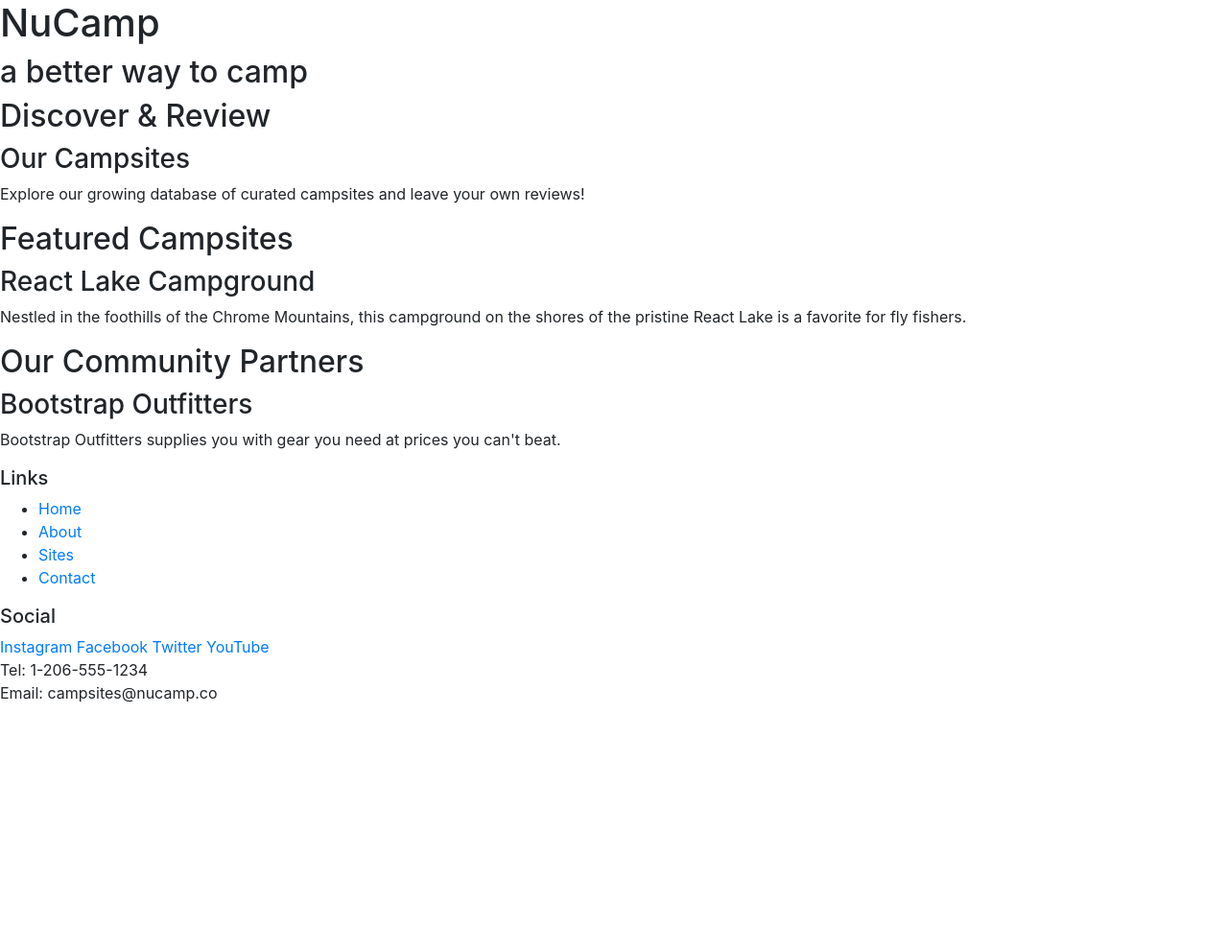
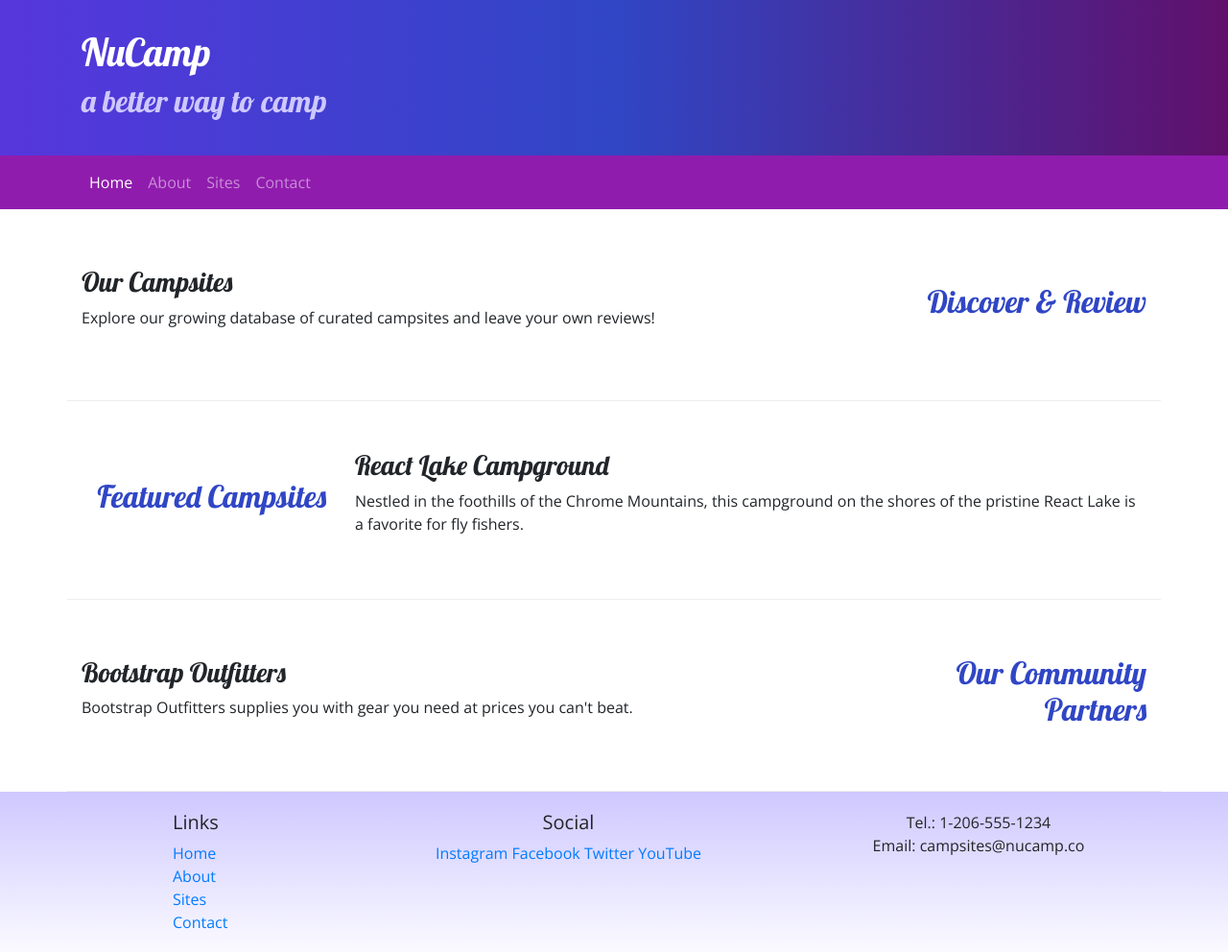
Before and after one commit to sanDiegoDave/nucampSite, a website: page index.html in a window 1280 px wide. Shown: the whole page at 96% size. Before the commit the page ends 800 px from the top, so only its background shows below. Drawn offline with nearby package versions, Linux system fonts and the light colour scheme.

Commit message:
bootstrap nav

```diff
--- /dev/null
+++ b/css/styles.css
@@ -0,0 +1,37 @@
+body {
+    font-family: "Open Sans", sans-serif;
+}
+
+h1, h2, h3 {
+    font-family: "Lobster", cursive;
+}
+
+h2 {
+    color: #3046C5;
+}
+
+header h2 {
+    color: #CEC8FF;
+}
+
+footer {
+    background-image: linear-gradient(#CEC8FF, white);
+    padding: 20px 0px;
+}
+
+.jumbotron {
+    margin: 0;
+    padding: 30px;
+    background-image: linear-gradient(to right, #5637DD, #3046C5, #60106B);
+    color: white;
+}
+
+.row-content {
+    padding: 50px 0;
+    border-bottom: 1px ridge;
+    min-height: 200px;
+}
+
+.navbar {
+    background-color: #901CAD;
+}
--- a/index.html
+++ b/index.html
@@ -9,56 +9,99 @@
     <!-- Bootstrap CSS -->
         <link rel="stylesheet" href="node_modules/bootstrap/dist/css/bootstrap.min.css" />
 
+    <!-- Additional CSS must be placed after Bootstrap CSS -->
+        <link rel="stylesheet" href="https://fonts.googleapis.com/css?family=Lobster|Open+Sans" />
+        <link rel="stylesheet" href="css/styles.css" />
         <title>NuCamp: A Better Way To Camp</title>
 </head>
 
 <body>
 
-    <header>
-        <div>
+    <header class="jumbotron jumbotron-fluid">
+            <div class="container">
+                <div class="row">
+                    <div class="col">
                         <h1>NuCamp</h1>
                         <h2>a better way to camp</h2>
                     </div>
+                </div>
+            </div>
     </header>
 
-    <div>
-        <h2>Discover & Review</h2>
+    <nav class="navbar navbar-expand-sm navbar-dark sticky-top">
+        <div class="container">
+            <button class="navbar-toggler ml-auto" type="button" data-toggle="collapse" data-target="#nucampNavBar">
+                <span class="navbar-toggler-icon"></span>
+            </button>
+            <div class="collapse navbar-collapse" id="nucampNavBar>">
+                <ul class="navbar-nav">
+                    <li class="nav-item active"><a class="nav-link" href="#">Home</a></li>
+                    <li class="nav-item"><a class="nav-link" href="aboutus.html">About</a></li>
+                    <li class="nav-item"><a class="nav-link" href="#">Sites</a></li>
+                    <li class="nav-item"><a class="nav-link" href="#">Contact</a></li>
+                </ul>
+            </div>
+        </div>
+    </nav>
+
+    <div class="container">
+        <div class="row row-content align-items-center">
+                <div class="col-sm-4 order-sm-last col-md-3">
+                    <h2 class="text-sm-right">Discover & Review</h2>
+                </div>
+                <div class="col">
                     <h3>Our Campsites</h3>
-        <p>Explore our growing database of curated campsites and leave your own reviews!</p>
+                    <p class="d-none d-sm-block">Explore our growing database of curated campsites and leave your own reviews!</p>
                 </div>
-
-    <div>
-        <h2>Featured Campsites</h2>
+        </div>
+    </div>
+    <div class="container">
+        <div class="row row-content align-items-center">
+                <div class="col-sm-4 col-md-3">
+                    <h2 class="text-sm-right">Featured Campsites</h2>
+                </div>
+                <div class="col">
                     <h3>React Lake Campground</h3>
-        <p>Nestled in the foothills of the Chrome Mountains, this campground on the shores of the pristine React Lake is a favorite for fly fishers.</p>
+                    <p class="d-none d-sm-block">Nestled in the foothills of the Chrome Mountains, this campground on the shores of the pristine React Lake is a favorite for fly fishers.</p>
                 </div>
-
-    <div>
-        <h2>Our Community Partners</h2>
+        </div>
+    </div>
+    <div class="container">
+        <div class="row row-content align-items-center">
+                <div class="col-sm-4 order-sm-last col-md-3">
+                    <h2 class="text-sm-right">Our Community Partners</h2>
+                </div>
+                <div class="col">
                     <h3>Bootstrap Outfitters</h3>
-        <p>Bootstrap Outfitters supplies you with gear you need at prices you can't beat.</p>
+                    <p class="d-none d-sm-block">Bootstrap Outfitters supplies you with gear you need at prices you can't beat.</p>
+                </div>
+        </div>
     </div>
 
     <footer>
-        <div>
+        <div class="container">
+            <div class="row">
+                <div class="col-4 col-sm-2 offset-1">
                     <h5>Links</h5>
-            <ul>
+            		<ul class="list-unstyled">
                         <li><a href="#">Home</a></li>
                         <li><a href="#">About</a></li>
                         <li><a href="#">Sites</a></li>
                         <li><a href="#">Contact</a></li>
                     </ul>
                 </div>
-        <div>
+                <div class="col-6 col-sm-5 text-center">
                 	<h5>Social</h5>
                     <a href="http://instagram.com/">Instagram</a>
                     <a href="http://facebook.com/">Facebook</a>
                     <a href="http://twitter.com/">Twitter</a>
                     <a href="http://youtube.com/">YouTube</a>
                 </div>
-        <div>
-            Tel: 1-206-555-1234<br />
+                <div class="col-sm-4 text-center">
+                    Tel.: 1-206-555-1234<br />
                     Email: campsites@nucamp.co
+                </div>
+           </div>
         </div>
     </footer>
 
```
Also changed, not shown: aboutus.html (added, +108 -0 lines). Lines whose indentation alone changed are shown as unchanged.
